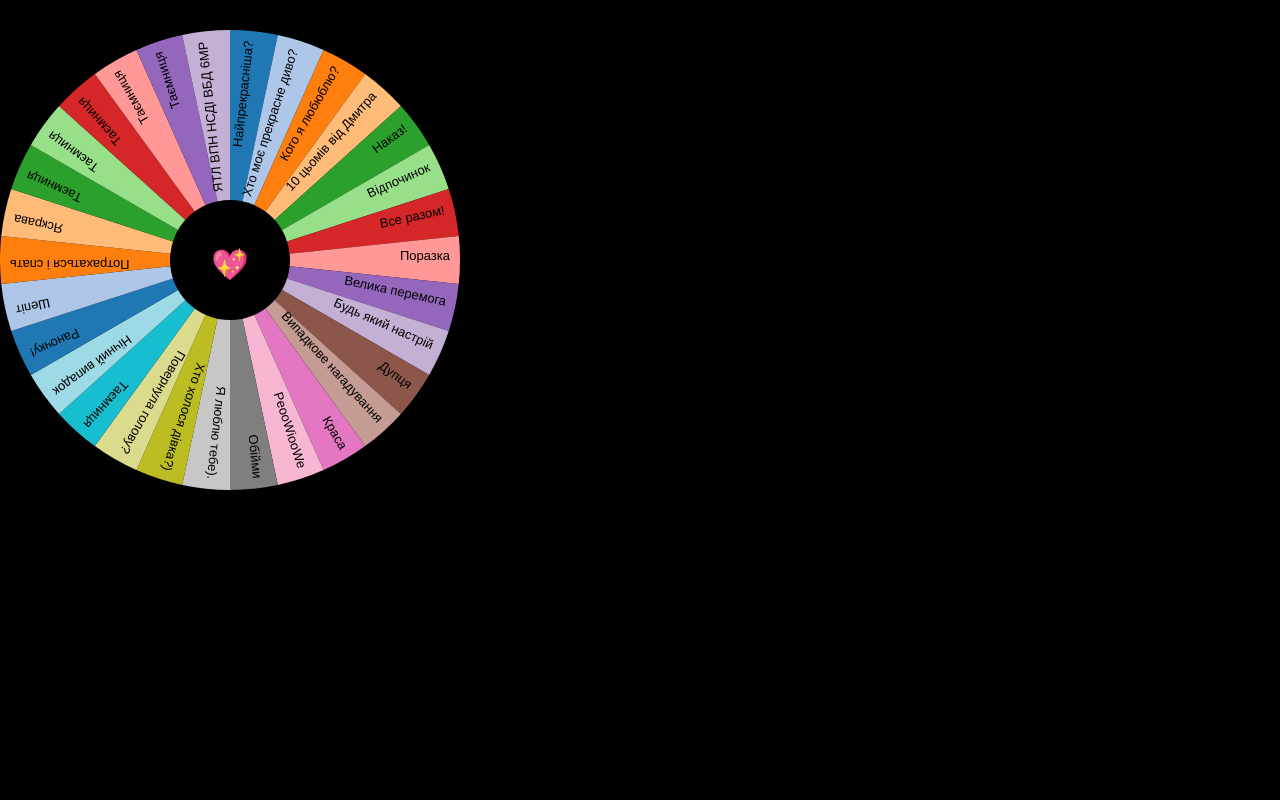
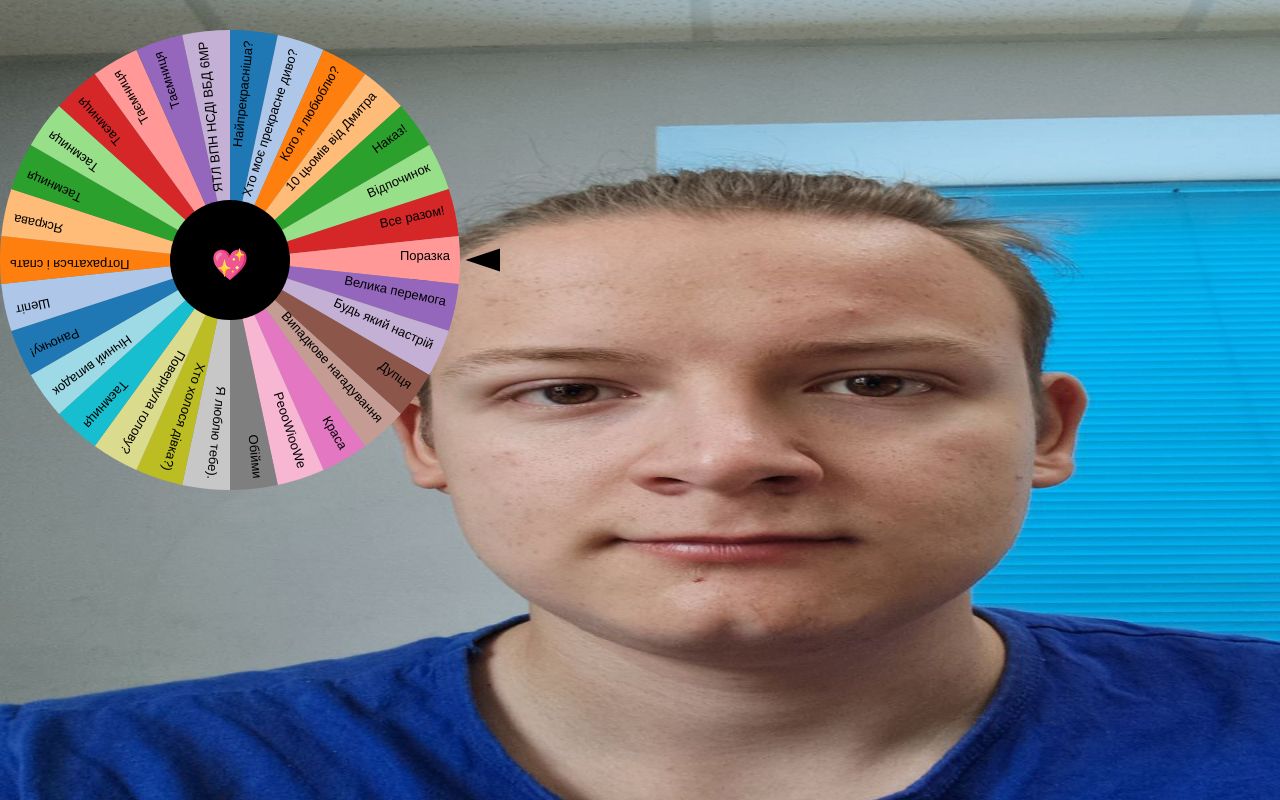
Before and after one commit to FreshLemur/O, a plain HTML site: page index.html in a window 1280 px wide. Drawn offline with nearby package versions, Linux system fonts and the light colour scheme.

Commit message:
add background image

```diff
--- a/styles.css
+++ b/styles.css
@@ -5,7 +5,12 @@ text {
 }
 
 body {
-  background-color: black;
+  background-image: url("Images/me.jpg");
+  background-size: 100% 100%;
+  background-repeat: no-repeat; /* запобігання повторенню зображення */
+  width: 100vw;
+  height: 100vh;
+  margin: 0;
 }
 
 h1 {
```
Also changed, not shown: Images/me.jpg (added).
